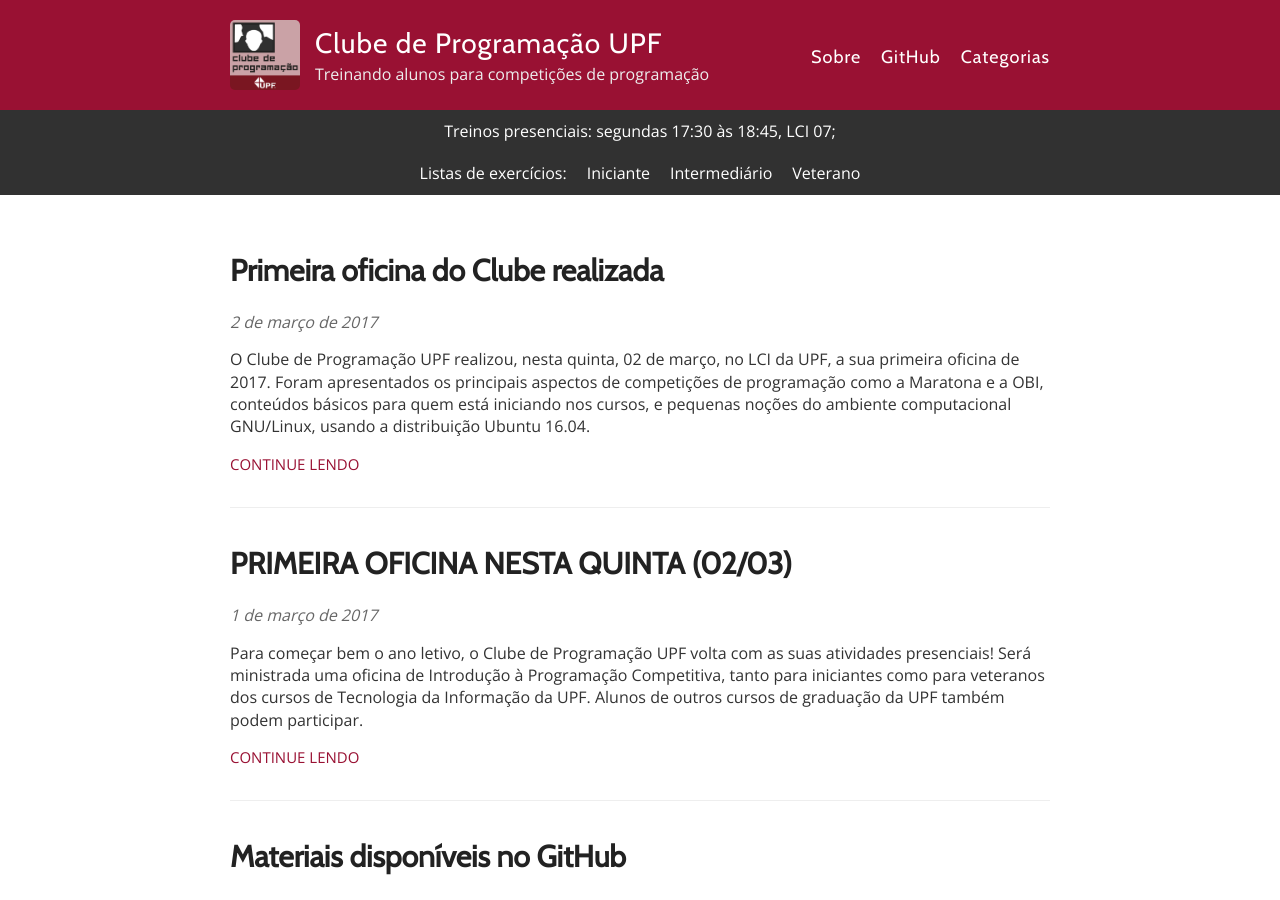
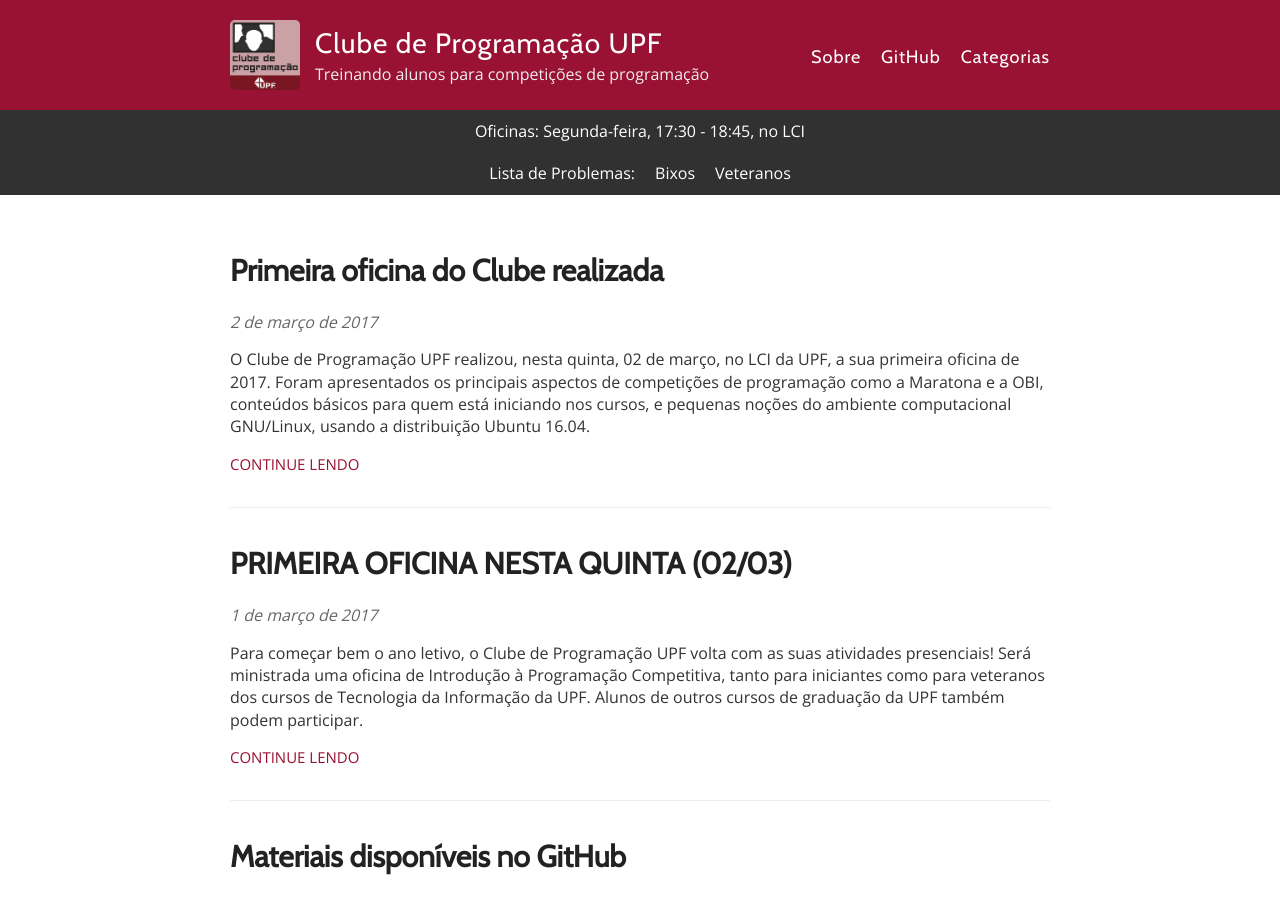
Before and after one commit to maratonaupf/maratonaupf.github.io, a Jekyll site: the page built from index.html, in a window 1280 px wide and 900 px high. Built offline with Jekyll 4.4.1, drawn with Linux system fonts in a browser that asks for light colours; the list of posts is cut into pages by our own code.

Commit message:
Listas de exercícios e horário adicionados

```diff
--- a/_layouts/default.html
+++ b/_layouts/default.html
@@ -43,14 +43,13 @@
       </div>
 
       <div class="nav-info site-navigation">
-        <p style="text-align: center; ">Treinos presenciais: segundas 17:30 às 18:45, LCI 07;</p>
+        <p style="text-align: center; ">Oficinas: Segunda-feira, 17:30 - 18:45, no LCI</p>
       </div>
       <div class="nav-info site-navigation">
         <ul class="menu">
-          <p style="float: left; ">Listas de exercícios: </p>
-          <li class="menu-item"><a href="#">Iniciante</a></li>
-          <li class="menu-item"><a href="#">Intermediário</a></li>
-          <li class="menu-item"><a href="#">Veterano</a></li>
+          <p style="float: left; ">Lista de Problemas: </p>
+          <li class="menu-item"><a href="https://goo.gl/T02P2Y">Bixos</a></li>
+          <li class="menu-item"><a href="https://uhunt.onlinejudge.org/vcontest/1a1b9e9f39b533b76d953fd5ffe56f02">Veteranos</a></li>
         </ul>
       </div>
 
```
